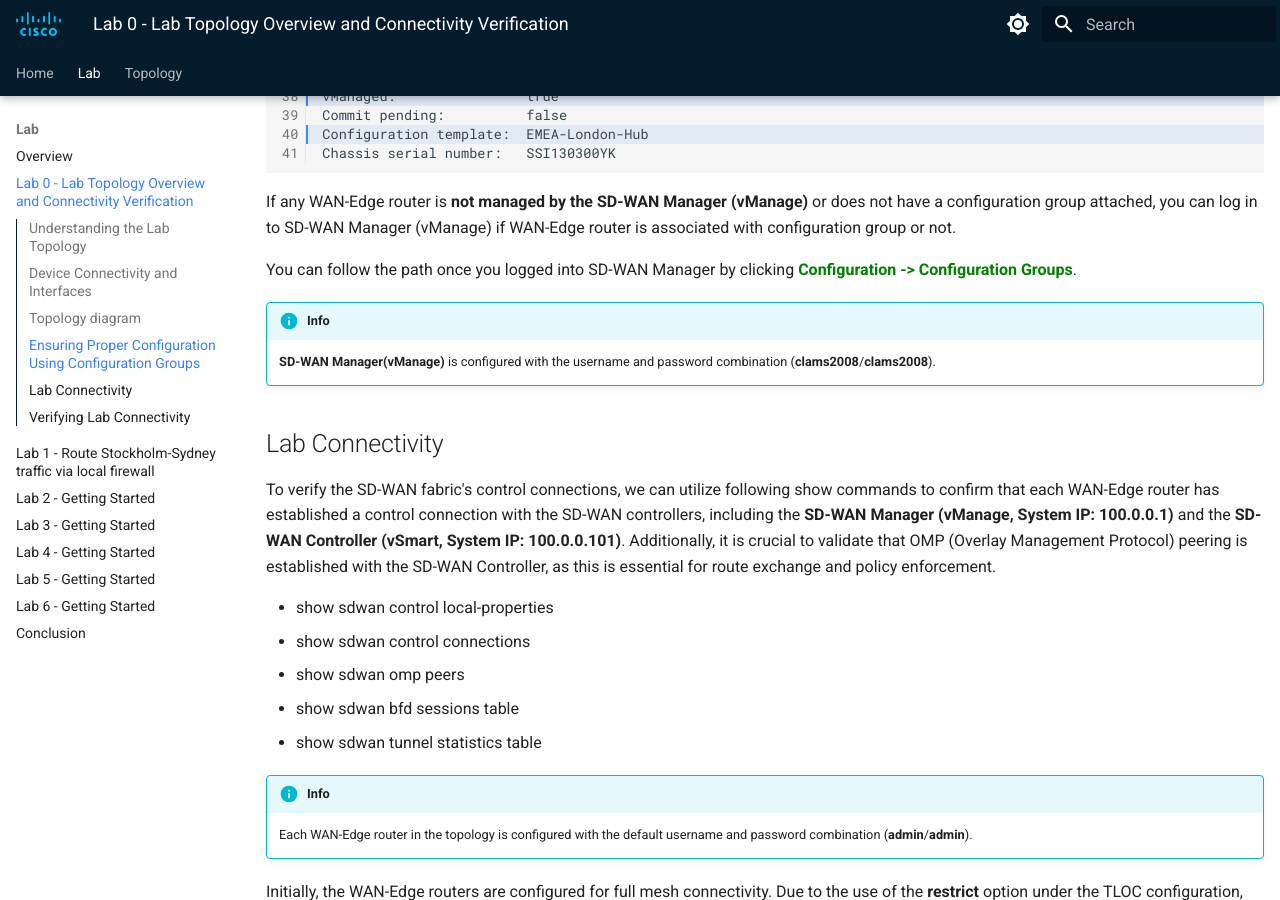
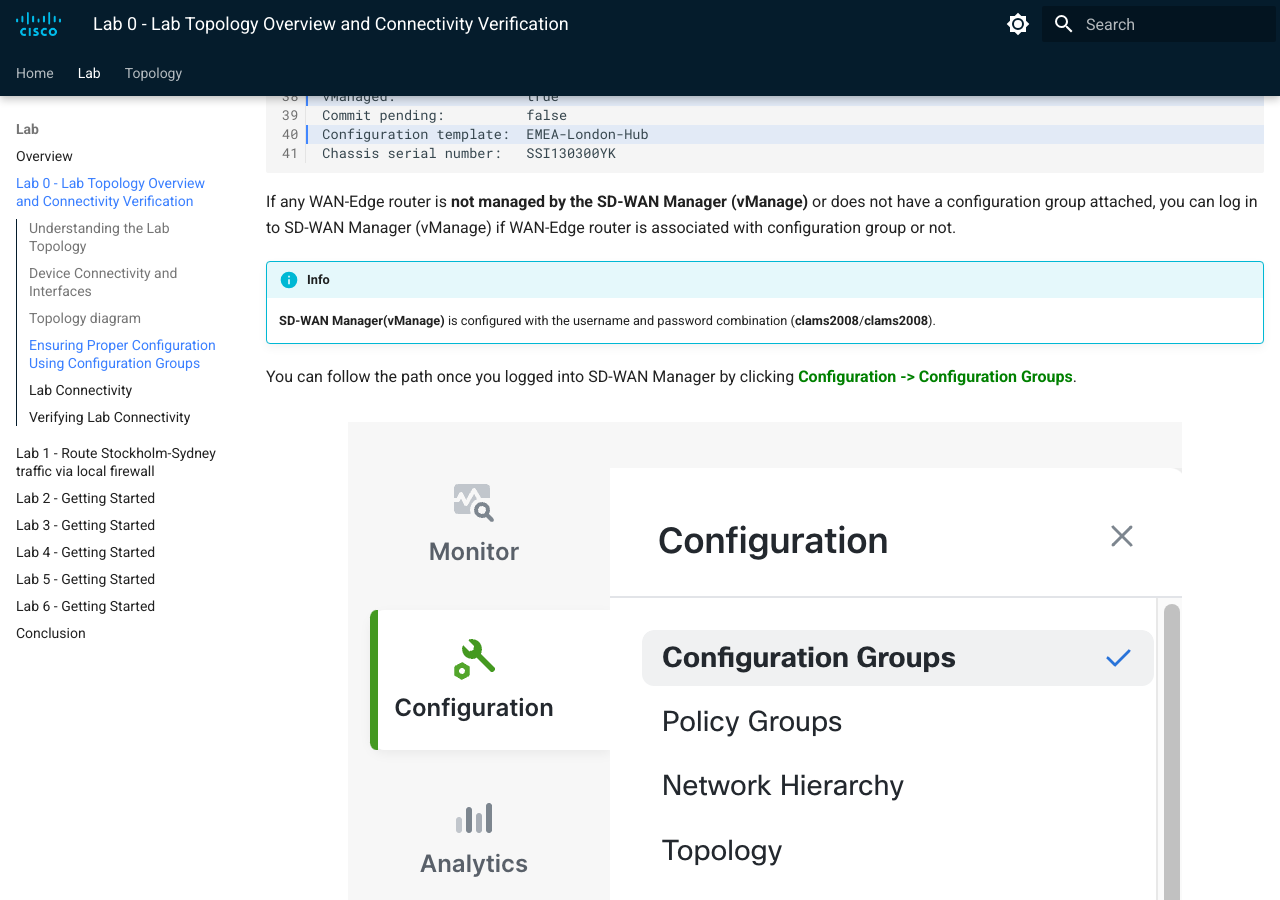
Before and after one commit to ciscodocs/ltrent-2008-clemea25, an MkDocs documentation site: the page built from docs/lab0_getting_started.md, in a window 1280 px wide and 900 px high, scrolled down 3677 px. Built offline with MkDocs 1.6.1 and Material for MkDocs 9.7.7, drawn with Linux system fonts in a browser that asks for light colours.

Commit message:
Lab 0 Task finalized.

````diff
--- a/docs/lab0_getting_started.md
+++ b/docs/lab0_getting_started.md
@@ -96,13 +96,14 @@ Chassis serial number:   SSI130300YK
 ```
 If any WAN-Edge router is **not managed by the SD-WAN Manager (vManage)** or does not have a configuration group attached, you can log in to SD-WAN Manager (vManage) if WAN-Edge router is associated with configuration group or not.
 
-You can follow the path once you logged into SD-WAN Manager by clicking **<font color="green">Configuration -> Configuration Groups</font>**.
-
-
-
 !!! info
     **SD-WAN Manager(vManage)** is configured with the username and password combination (**clams2008**/**clams2008**).
 
+You can follow the path once you logged into SD-WAN Manager by clicking **<font color="green">Configuration -> Configuration Groups</font>**.
+
+<figure markdown>
+  ![cg](./assets/Configuration-Group.png)
+</figure>
 
 ## Lab Connectivity
 
````
Also changed, not shown: docs/assets/Configuration-Group.png (added).
